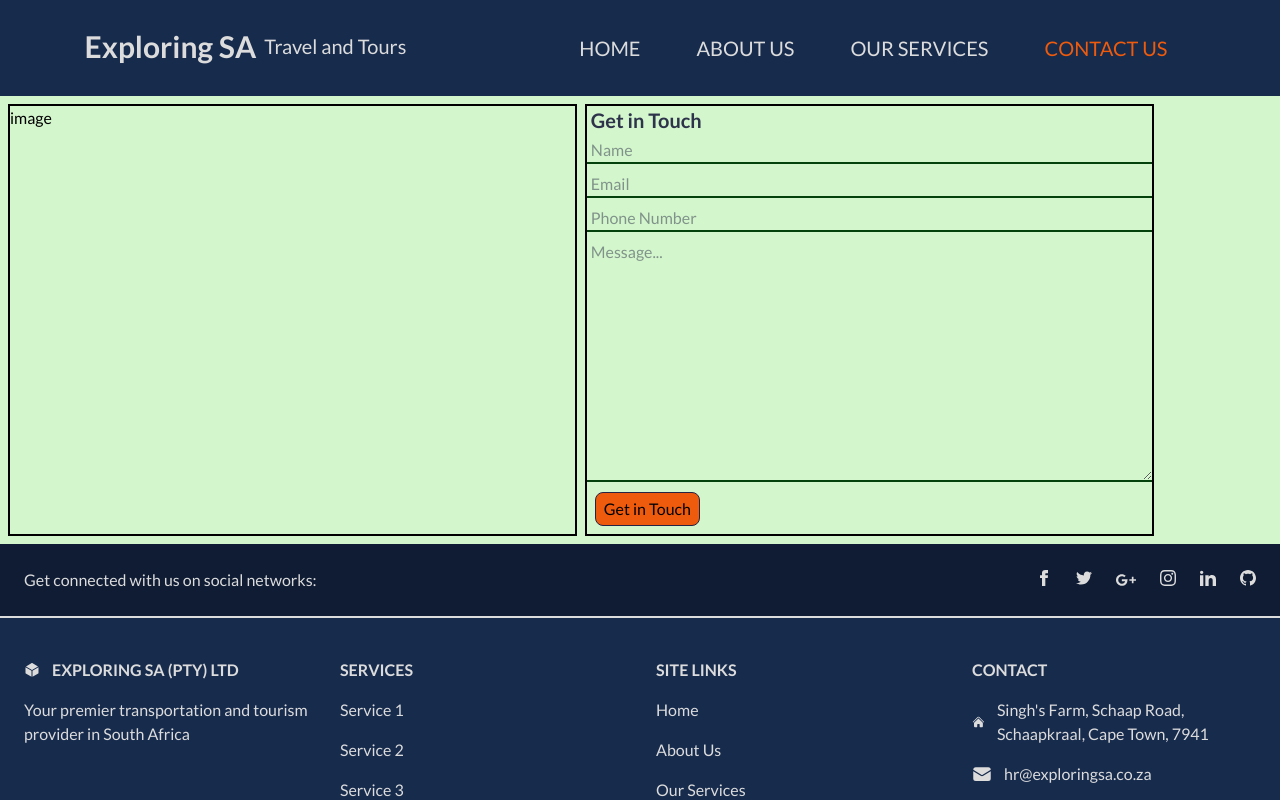
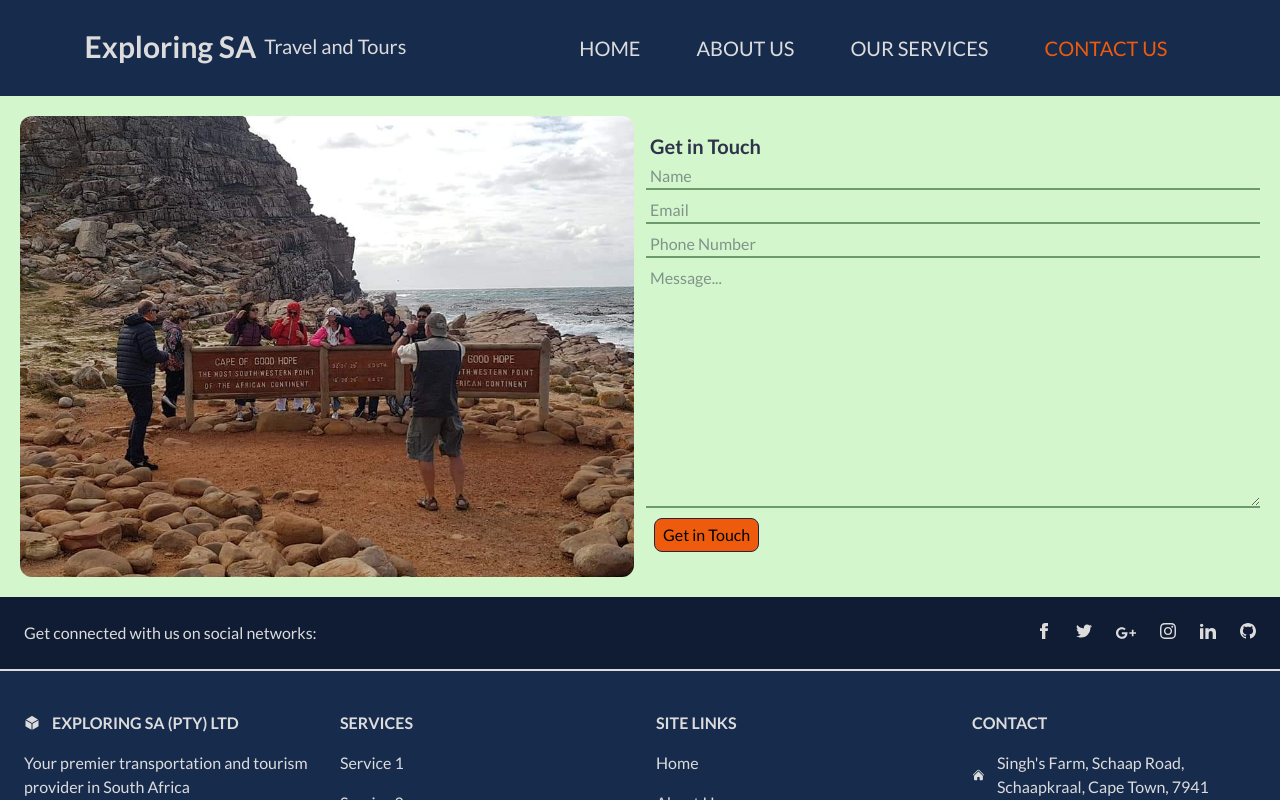
Before and after one commit to Riyaazct/exploringsa, a React (Create React App) app: page /contact in a window 1280 px wide. Shown: the top 800 px of the page. Built offline with nearby package versions, Linux system fonts and the light colour scheme; what tailwindcss-animated would draw is missing.

Commit message:
make adjustments to styling

```diff
--- a/src/routes/Contact.js
+++ b/src/routes/Contact.js
@@ -1,33 +1,45 @@
 import React from "react";
 
 const Contact = () => (
-  <section className="flex w-screen h-full gap-2 bg-lightGreen p-2">
+  <section className="bg-lightGreen">
+    <div
+      className="flex flex-col items-center w-screen h-full gap-3 p-5 max-w-7xl
+                     md:flex-row md:mx-auto"
+    >
+      {/*  */}
+
       {/* IMAGE */}
-    <div className="w-[45%] border-2">image</div>
+      <div className="w-full h-auto">
+        <img
+          className="h-full w-full object-cover rounded-xl"
+          src="/images/contact.jpg"
+          alt=""
+        />
+      </div>
 
       {/* FORM */}
-    <div className="border-2 w-[45%] h-full">
+      <div className="w-full h-auto">
         <h1 className="text-xl font-bold text-gray pl-1">
           Get in Touch
         </h1>
         <form action="">
           <input
-          className="my-1 w-full bg-lightGreen border-b-[2px]  border-[#04420C] placeholder:text-[#2D334A] placeholder:opacity-50 placeholder:pl-1"
+            className="my-1 w-full bg-lightGreen border-b-[2px] border-opacity-50  border-[#04420C] placeholder:text-[#2D334A] placeholder:opacity-50 placeholder:pl-1"
             type="text"
             placeholder="Name"
           />
           <input
-          className="my-1 w-full bg-lightGreen border-b-[2px]  border-[#04420C] placeholder:text-[#2D334A] placeholder:opacity-50 placeholder:pl-1"
+            className="my-1 w-full bg-lightGreen border-b-[2px] border-opacity-50  border-[#04420C] placeholder:text-[#2D334A] placeholder:opacity-50 placeholder:pl-1"
             type="text"
             placeholder="Email"
           />
           <input
-          className="my-1 w-full bg-lightGreen border-b-[2px]  border-[#04420C] placeholder:text-[#2D334A] placeholder:opacity-50 placeholder:pl-1"
+            className="my-1 w-full bg-lightGreen border-b-[2px] border-opacity-50  border-[#04420C] placeholder:text-[#2D334A] placeholder:opacity-50 placeholder:pl-1"
             type="text"
             placeholder="Phone Number"
           />
           <textarea
-          className=" relative my-1 w-full bg-lightGreen border-b-[2px]  border-[#04420C] placeholder:text-[#2D334A] placeholder:opacity-50 placeholder:pl-1"
+            className=" relative my-1 w-full bg-lightGreen border-b-[2px] border-opacity-50  border-[#04420C] placeholder:text-[#2D334A] placeholder:opacity-50 placeholder:pl-1"
             name=""
             id=""
             cols="20"
@@ -37,6 +49,7 @@ const Contact = () => (
         </form>
         <button className="mb-2 ml-2">Get in Touch</button>
       </div>
+    </div>
   </section>
 );
 
```
Also changed, not shown: public/images/contact.jpg (added). Lines whose indentation alone changed are shown as unchanged.
